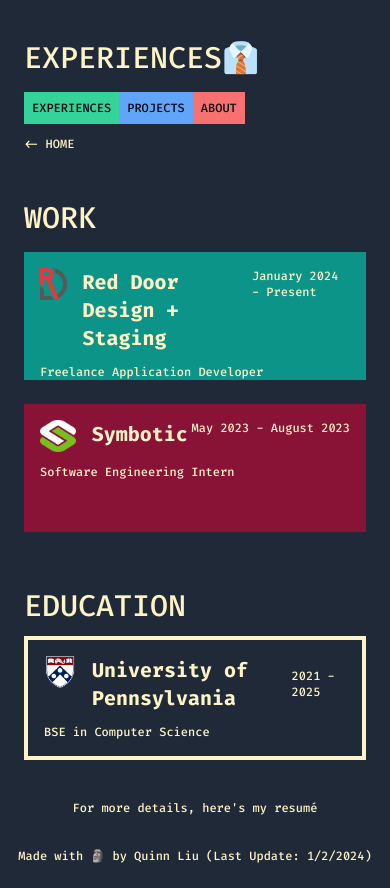
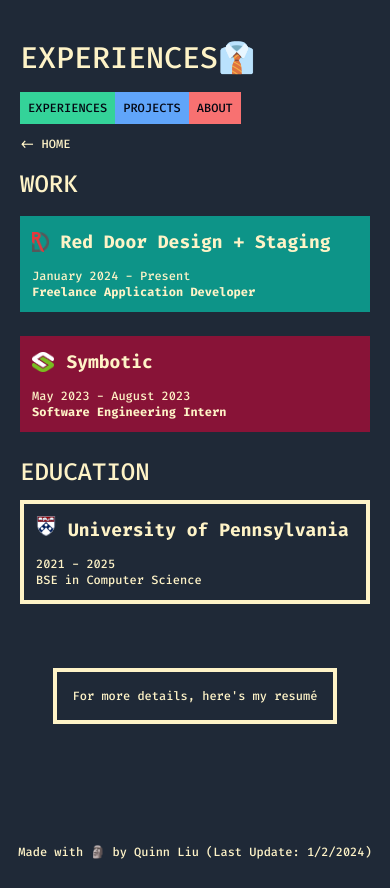
Before and after one commit to quinn2liu/portfolio-website, a Next.js app: page /experiences in a window 390 px wide. Built offline with nearby package versions, Linux system fonts and the light colour scheme.

Commit message:
experiences (wit mobile) done

```diff
--- a/app/experiences/page.tsx
+++ b/app/experiences/page.tsx
@@ -7,7 +7,7 @@ import Link from 'next/link';
 
 const inter = Inter({ subsets: ['latin'] });
 
-type ExListItemProps = {
+type ListItemProps = {
   title: string;
   subtitle: string;
   date: string;
@@ -17,20 +17,20 @@ type ExListItemProps = {
   lightColor: string;
 };
 
-const ListItem = ({title, subtitle, date, content, image, darkColor, lightColor}: ExListItemProps) => {
+const ListItem = ({title, subtitle, date, content, image, darkColor, lightColor}: ListItemProps) => {
     const [isOpen, setIsOpen] = useState(false);
 
     return (
-        <div onClick={() => setIsOpen(!isOpen)} className={`mb-6 sm:p-6 p-4 flex flex-col space-y-3 justify-start ${lightColor} ${darkColor} w-full transition-all duration-500 ${isOpen ? ' h-72' : 'h-32'} overflow-visible`}>
-            <div className="flex flex-row items-start justify-between">
-                <div className="flex flex-row space-x-4">
-                  <img src={image} alt="" className="h-8"/>
-                  <p className="sm:text-3xl text-xl font-bold">{title}</p>
+        <div onClick={() => setIsOpen(!isOpen)} className={`mb-6 sm:p-6 p-3 flex flex-col sm:space-y-3 justify-start ${lightColor} ${darkColor} w-full transition-all duration-500 ${isOpen ? 'h-72' : 'sm:h-32 h-24'} overflow-visible sm:pointer-events-auto pointer-events-none`}>
+            <div className="flex sm:flex-row flex-col items-start justify-between">
+                <div className="flex flex-row sm:items-start items-center space-x-3 sm:mb-0 mb-3">
+                  <img src={image} alt="" className="sm:h-8 h-5"/>
+                  <p className="sm:text-3xl text-lg font-bold">{title}</p>
                 </div>
                 <p className="sm:text-xl text-md font-semi">{date}</p>
             </div>
-            <p className="sm:text-xl text-md font-semi">{subtitle}</p>
-            <div className={`${inter.className} flex-grow text-lg font-normal transition-all duration-500 ${isOpen ? 'opacity-100 translate-y-0' : 'opacity-0 -translate-y-40'}`}>
+            <p className="sm:text-xl text-md sm:font-semi font-bold sm:mb-0 mb-3">{subtitle}</p>
+            <div className={`${inter.className} flex-grow sm:text-lg text-xs font-normal transition-all duration-500 ${isOpen ? 'opacity-100 translate-y-0' : 'opacity-0 -translate-y-40'}`}>
                 {content}
             </div>
         </div>
@@ -39,8 +39,8 @@ const ListItem = ({title, subtitle, date, content, image, darkColor, lightColor}
 
 const WorkSection = () => {
   return (
-    <div className="pt-8">
-      <div className="mb-4 text-3xl sm:text-5xl">WORK</div>
+    <div className="sm:pt-8">
+      <div className="mb-4 text-2xl sm:text-5xl">WORK</div>
       <ListItem title={"Red Door Design + Staging"} subtitle={"Freelance Application Developer"} date={"January 2024 - Present"} image = {'/red-door.png'} darkColor="dark:bg-teal-600" lightColor='bg-indigo-300'
         content = {
           <>
@@ -48,7 +48,7 @@ const WorkSection = () => {
               <li>{'•	Developing an end-to-end mobile application using React Native (Expo.js) and Firebase to create a user-friendly inventory management application for 50+ active users.'}</li>
               <li>{'•	Implementing Firebase operations for efficient CRUD functionalities in real time database'}</li>
               <li>{'•	Facilitating regular developer-client meetings to ensure a comprehensive custom solution.'}</li>
-              <li><Link href="/projects/red-door"><strong>{'View Project Case Study >>'}</strong></Link></li>
+              <li><Link href="/projects/red-door"><strong>{'Project Case Study >>'}</strong></Link></li>
             </ul>
           </>
         }
@@ -58,7 +58,7 @@ const WorkSection = () => {
         <>
           <ul className="space-y-2">
               <li>•	Created and analyzed Python script tests for all UI functionality in Symbotic stack as a part of UI Test Automation team. Applications built on .NET and WPF frameworks & tested using SmartBear TestComplete.</li>
-              <li>{'•	Developed a PowerShell script for seamless integration with Symbotic’s Automated Test Framework, automating UI test execution and logging, improving test execution efficiency by ~75%.'}</li>
+              <li>{'•	Developed PowerShell script for seamless integration with Symbotic’s Automated Test Framework. This automated UI test execution, improving test execution efficiency by ~75%.'}</li>
               <li>{'•	Created 40% of Breakpack functionality testing methods in the Symbotic tech stack.'}</li>
           </ul>
         </>} />
@@ -68,13 +68,13 @@ const WorkSection = () => {
 
 const EducationSection = () => {
     return (
-      <div className="pt-8 mb-6 flex flex-col space-y-3 justify-start w-full">
-        <p className="text-3xl sm:text-5xl">EDUCATION</p>
-        <div className="sm:p-6 p-4 flex flex-col space-y-3 justify-start border-4 border-amber-100">
-              <div className="flex flex-row items-center justify-between">
-                  <div className="flex flex-row space-x-4">
-                    <img src="/penn.png" alt="" className="h-8"/>
-                    <p className="sm:text-3xl text-xl font-bold">University of Pennsylvania</p>
+      <div className="sm:pt-8 mb-6 flex flex-col space-y-3 justify-start w-full">
+        <p className="text-2xl sm:text-5xl">EDUCATION</p>
+        <div className="sm:p-6 p-3 flex flex-col justify-start border-4 border-amber-100">
+              <div className="flex sm:flex-row flex-col items-start justify-between">
+                  <div className="flex flex-row space-x-3 mb-3">
+                    <img src="/penn.png" alt="" className="sm:h-8 h-5"/>
+                    <p className="sm:text-3xl text-lg font-bold">University of Pennsylvania</p>
                   </div>
                   <p className="sm:text-xl text-md font-semi">2021 - 2025</p>
               </div>
@@ -89,18 +89,18 @@ const EducationSection = () => {
 
 export default function Experiences() {
   return (
-    <div className="flex flex-col justify-between min-h-screen">
-      <div className="h-full container mx-auto max-w-screen-lg px-6" suppressHydrationWarning>
-        <div className="sm:pt-16 pt-10 flex flex-col justify-start items-start">
-            <div className="mb-4 text-3xl sm:text-7xl">EXPERIENCES👔</div>
+    <div>
+      <div className=" flex flex-col justify-between items-start sm:h-full h-screen">
+        <div className="container mx-auto max-w-screen-lg sm:px-6 px-5" suppressHydrationWarning>
+          <div className="mb-4 text-3xl sm:text-7xl sm:pt-16 pt-10">EXPERIENCES👔</div>
           <Navigation />
           <BackHome />
+          <div className=" flex flex-col justify-start items-center">
               <WorkSection />
               <EducationSection />
+              <a href = "/Quinn Liu Resume.pdf" target="_blank" rel="noopener noreferrer" className="sm:mt-12 mt-10 sm:p-6 p-4 mb-16 flex flex-col justify-center max-w-sm items-center border-4 dark:border-amber-100 border-gray-950">For more details, here's my resumé</a>
           </div>
         </div>
-      <div className="mt-4 mb-8 flex justify-center items-center">
-        <a href = "/Quinn Liu Resume.pdf">For more details, here's my resumé </a>
       </div>
       <Footer />
     </div>
```
Lines whose indentation alone changed are shown as unchanged.
